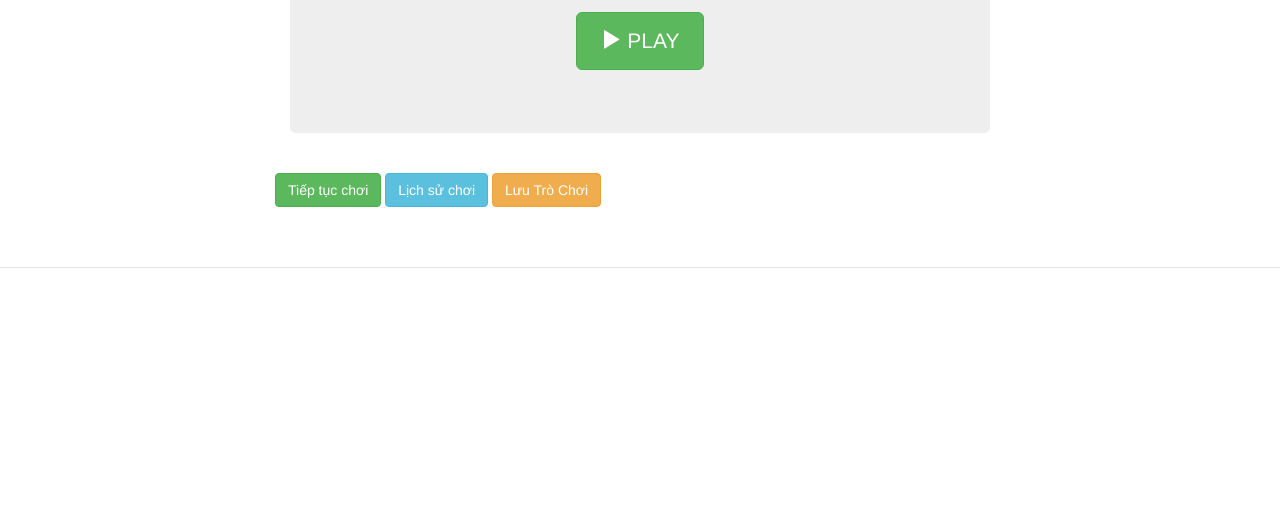
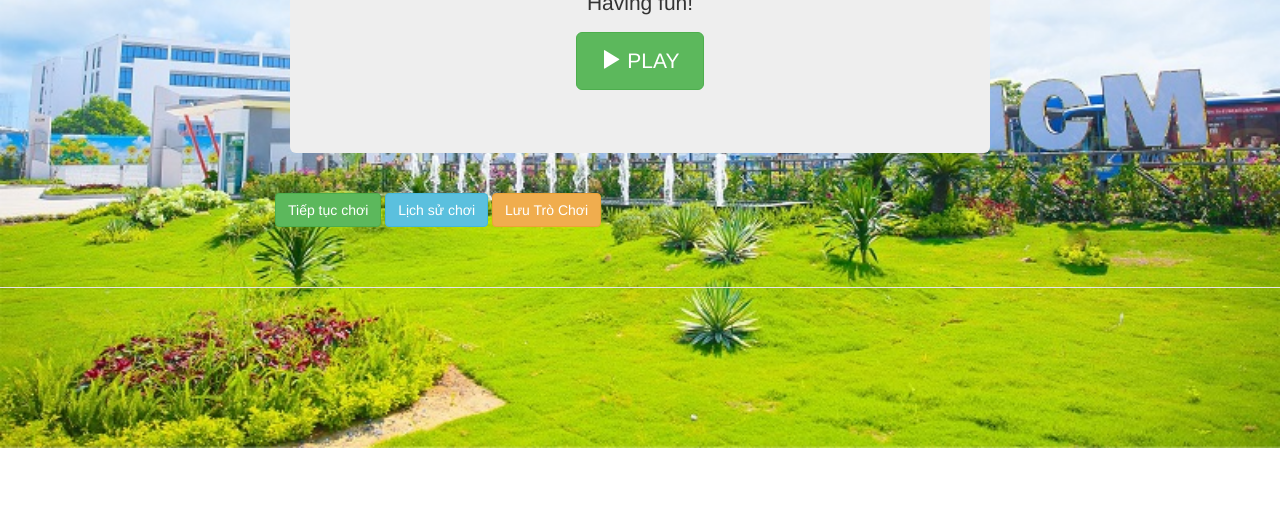
Before and after one commit to WEB-PROJECT-5/Final-project-web, a website: page Page/puzzle-master/index.html in a window 1280 px wide. Shown: the part 283-800 px from the top of the page. Drawn offline with nearby package versions, Linux system fonts and the light colour scheme.

Commit message:
Update index.html

```diff
--- a/Page/puzzle-master/index.html
+++ b/Page/puzzle-master/index.html
@@ -16,6 +16,14 @@
 <script src="https://ajax.googleapis.com/ajax/libs/jquery/3.5.1/jquery.min.js"></script>
 <!-- Bootstrap JS -->
 <script src="https://maxcdn.bootstrapcdn.com/bootstrap /3.3.7/js/bootstrap.min.js"></script>
+<style>
+body {
+    background-image: url('images/puzzles/Toàn\ cảnh\ UEH.jpg');
+    background-size: cover;
+    background-position: center;
+    background-repeat: no-repeat;
+}
+</style>
 <body id=body>
     <div class=container>
         <div class=header>
@@ -23,7 +31,7 @@
                 <li class=active><a id=play-top href=#><span class="glyphicon glyphicon-play"></span> Play</a></li>
             </ul>
             <h3 class=text-muted>Puzzle Game</h3>
-        </div>
+        </div>̀
         <div class=jumbotron>
             <h1>Puzzle Game</h1>
             <p class=lead>Having fun!</p>
```
